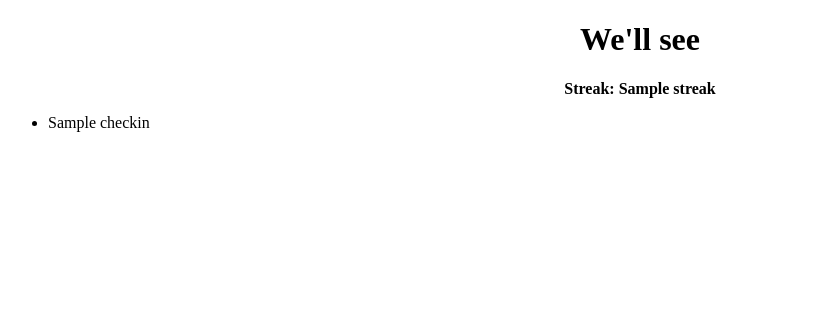
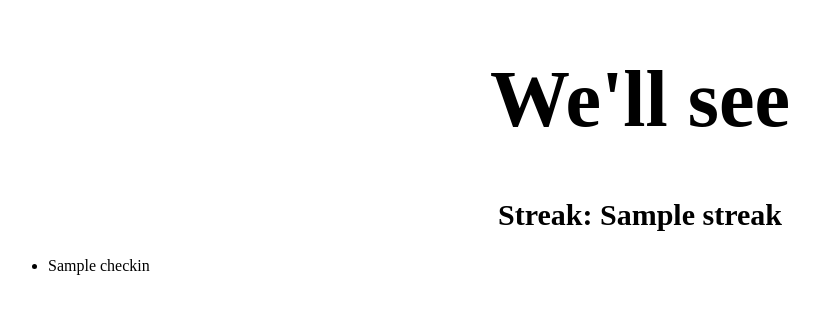
Before and after one commit to mgdunn2/ontime, a Flask app: template templates/bretOnTime.html in a window 1280 px wide. Shown: the top 314 px of the page, without its empty margins (0-819 px from the left). Run offline with Flask 2, Linux system fonts and the light colour scheme; the template is opened without the code that fills it: most values are stand-ins (such as "Sample title", 1, 10 or a date in 2020); parts of the project's set-up code (start-up, migrations or seed data) failed here and were passed over.

Commit message:
Make the font larger

```diff
--- a/static/stylesheets/bret.css
+++ b/static/stylesheets/bret.css
@@ -1,20 +1,23 @@
 .bret-yes {
 	text-align: center;
 	color: green;
+	font-size: 80px;
 }
 
 .bret-no {
 	text-align: center;
 	color: red;
+	font-size: 80px;
 }
 
 .bret-maybe {
 	text-align: center;
 	color: black;
+	font-size: 80px;
 }
 
 .streak {
 	text-align: center;
 	color: black;
-	font-size: 16px;
+	font-size: 30px;
 }
```
